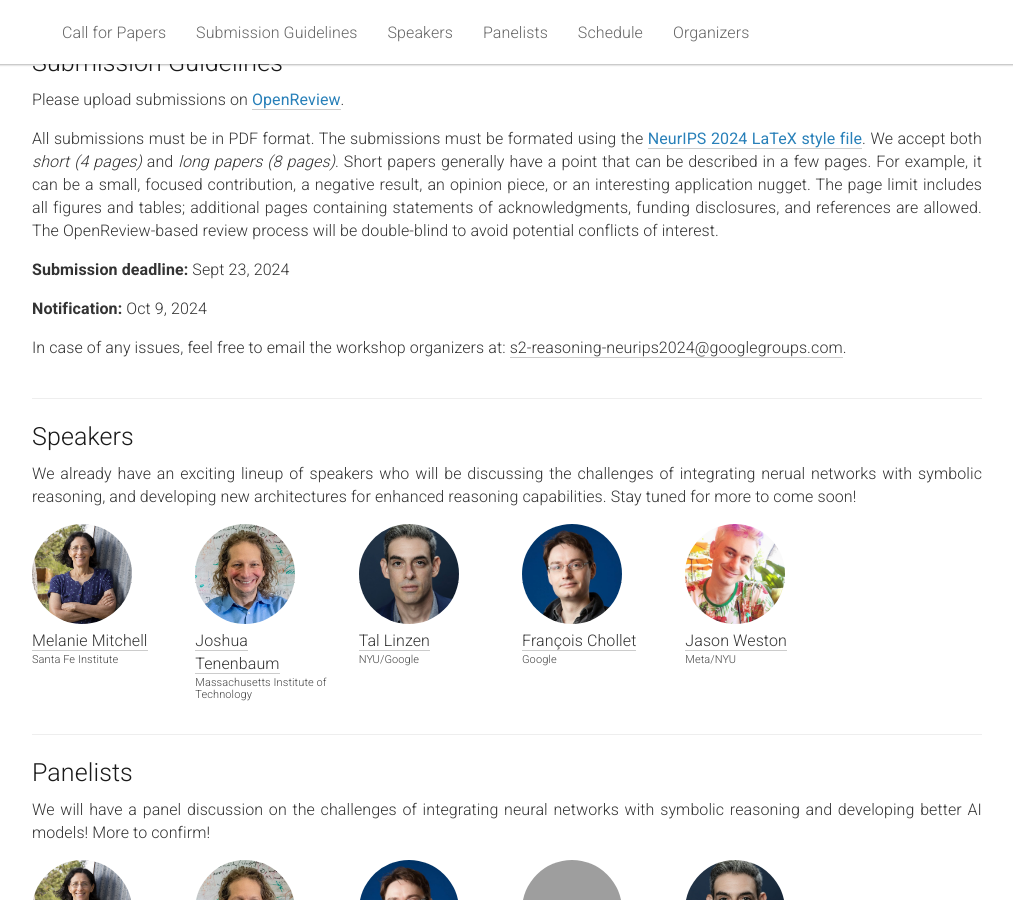
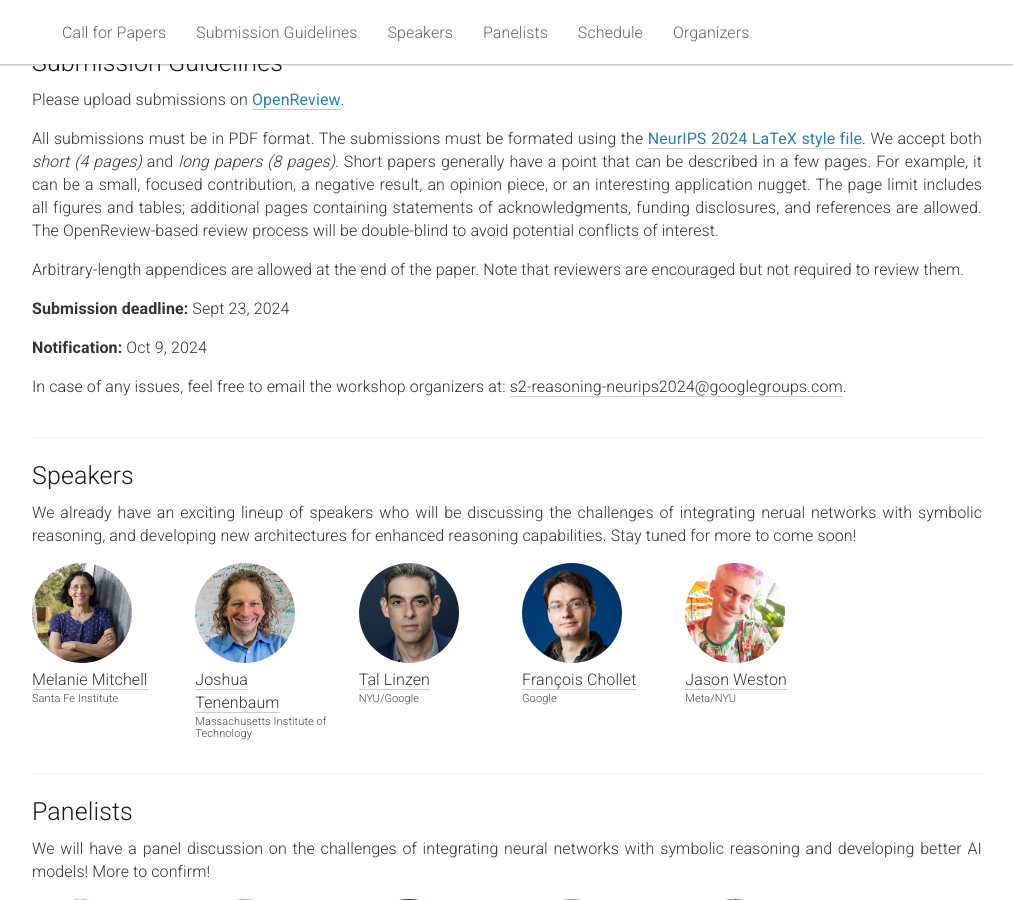
Before and after one commit to s2r-at-scale-workshop/s2r-at-scale-workshop.github.io, a Jekyll site: the page built from _pages/home.md, in a window 1280 px wide and 900 px high, scrolled down 820 px. Shown: the whole window, without its empty margins (133-1146 px from the left). Built offline with Jekyll 4.4.1, drawn with Linux system fonts in a browser that asks for light colours; grey boxes are pictures that could not be loaded.

Commit message:
appendix

```diff
--- a/_pages/home.md
+++ b/_pages/home.md
@@ -76,6 +76,7 @@ acknowledgements: ""
         <p>
       All submissions must be in PDF format. The submissions must be formated using the <a style="color:#2980b9;font-weight:400;" href="https://media.neurips.cc/Conferences/NeurIPS2024/Styles.zip">NeurIPS 2024 LaTeX style file</a>. We accept both <i>short (4 pages)</i> and <i>long papers (8 pages)</i>. Short papers generally have a point that can be described in a few pages. For example, it can be a small, focused contribution, a negative result, an opinion piece, or an interesting application nugget. The page limit includes all figures and tables; additional pages containing statements of acknowledgments, funding disclosures, and references are allowed. The OpenReview-based review process will be double-blind to avoid potential conflicts of interest.
       </p>
+      <p>Arbitrary-length appendices are allowed at the end of the paper. Note that reviewers are encouraged but not required to review them.</p>
       <p>
         <b>Submission deadline:</b> Sept 23, 2024
       </p>
```
